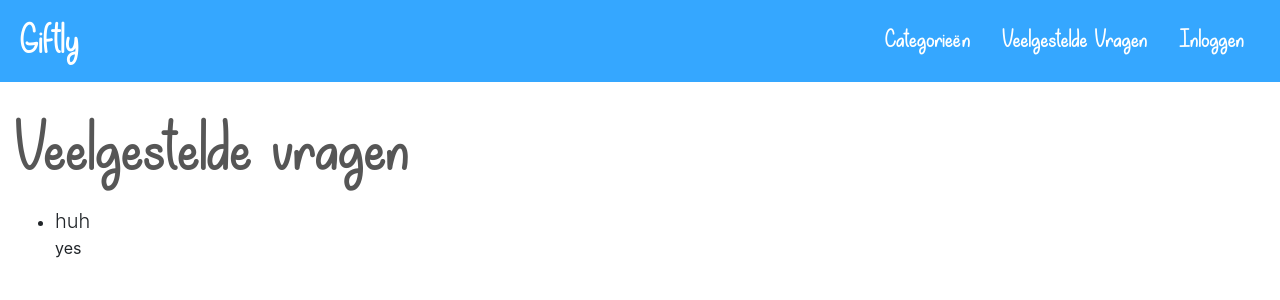
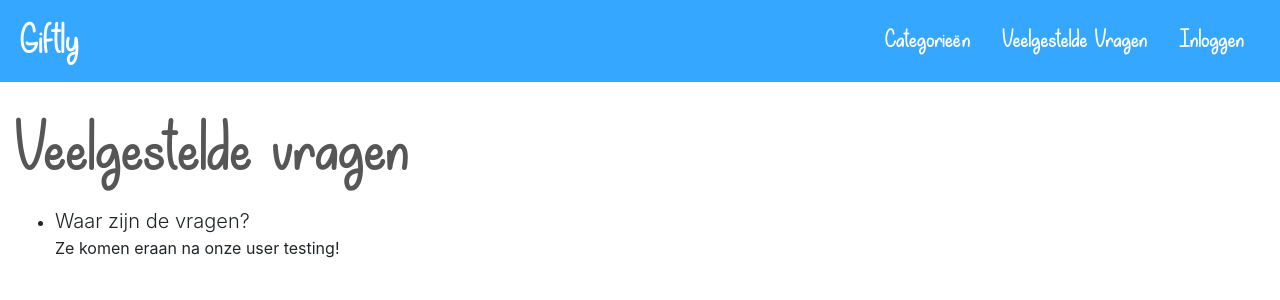
Before and after one commit to JensVanAssche/giftly, a Vue app: page /faq in a window 1280 px wide. Shown: the top 300 px of the page. Built offline with nearby package versions, Linux system fonts and the light colour scheme; a small style sheet from the web is missing.

Commit message:
added faq

```diff
--- a/src/views/FAQ.vue
+++ b/src/views/FAQ.vue
@@ -18,8 +18,8 @@ export default {
     return {
       faq: [
       {
-        question: 'huh',
-        answer: 'yes'
+        question: 'Waar zijn de vragen?',
+        answer: 'Ze komen eraan na onze user testing!'
       }
     ]
     }
```
